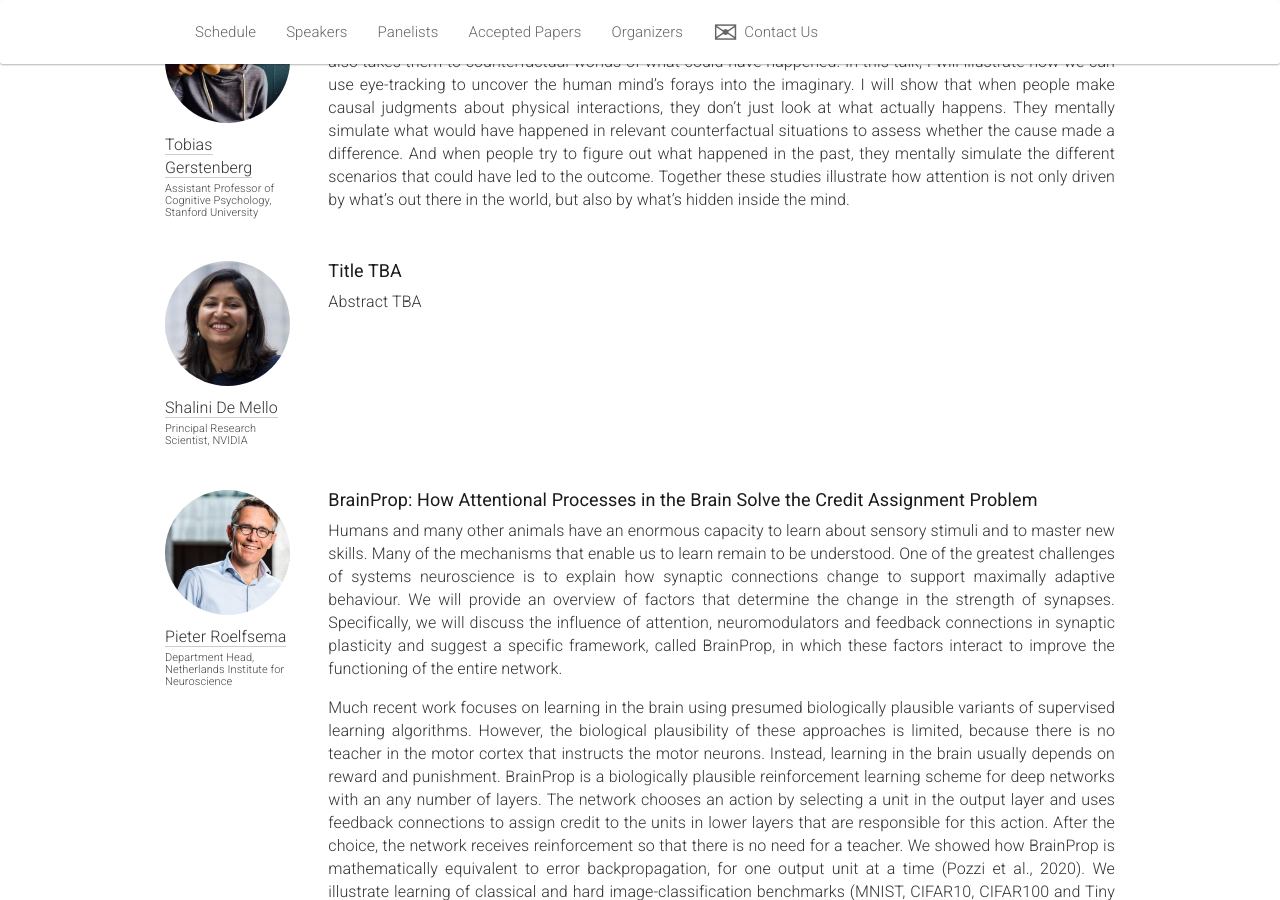
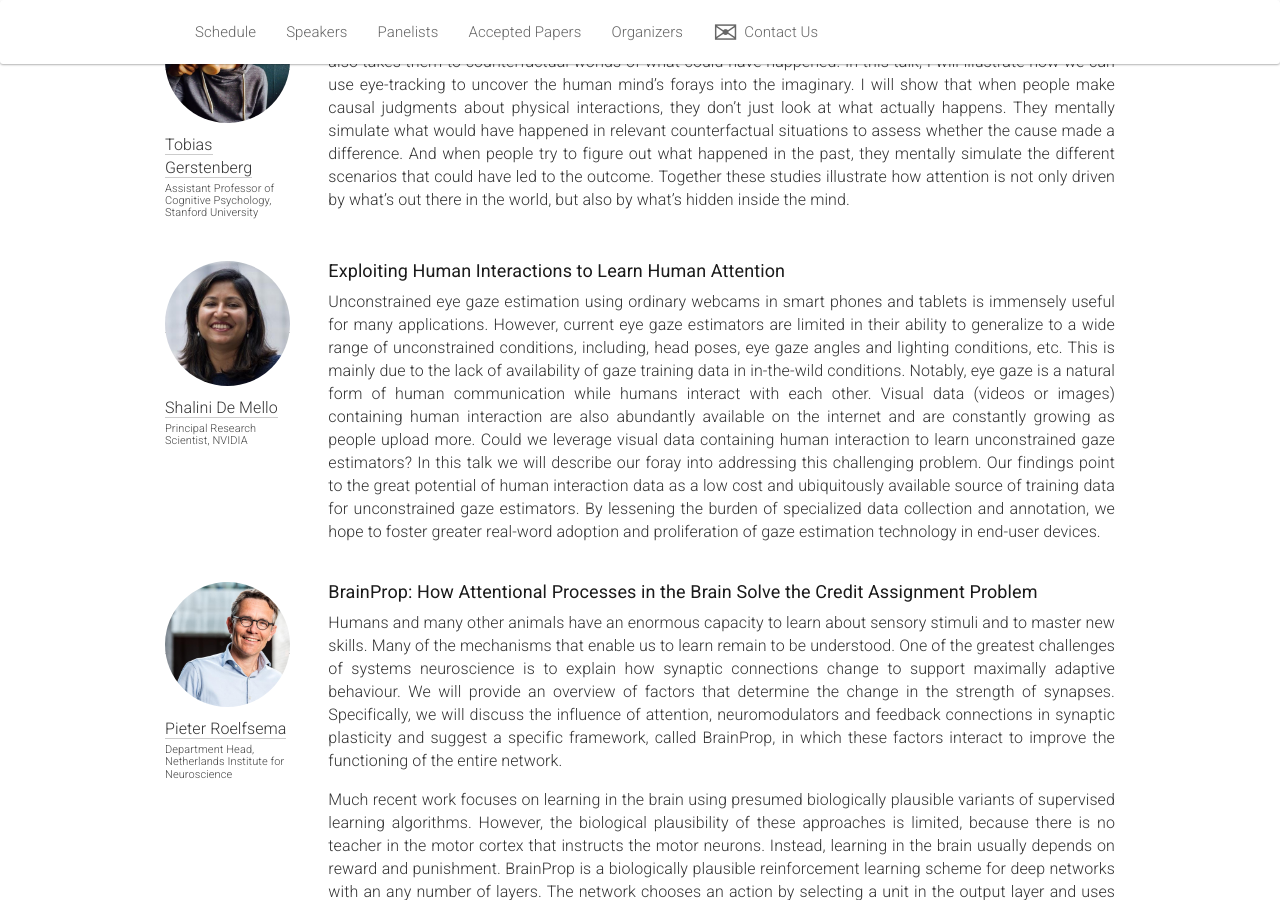
Before and after one commit to attention-learning-workshop/attention-learning-workshop.github.io, a Jekyll site: the page built from _pages/home_2022.md, in a window 1280 px wide and 900 px high, scrolled down 3689 px. Built offline with Jekyll 4.4.1, drawn with Linux system fonts in a browser that asks for light colours; nearby versions of some CDN libraries.

Commit message:
shalini talk details

```diff
--- a/_data/speakers.yml
+++ b/_data/speakers.yml
@@ -45,8 +45,9 @@
   url: https://research.nvidia.com/person/shalini-gupta
   photo: SM.jpg
   affil: Principal Research Scientist, NVIDIA
-  # talk_title: TBA
-  # talk_abstract: TBA
+  talk_title: Exploiting Human Interactions to Learn Human Attention
+  talk_abstract: |
+    Unconstrained eye gaze estimation using ordinary webcams in smart phones and tablets is immensely useful for many applications. However, current eye gaze estimators are limited in their ability to generalize to a wide range of unconstrained conditions, including, head poses, eye gaze angles and lighting conditions, etc. This is mainly due to the lack of availability of gaze training data in in-the-wild conditions. Notably, eye gaze is a natural form of human communication while humans interact with each other. Visual data (videos or images) containing human interaction are also abundantly available on the internet and are constantly growing as people upload more. Could we leverage visual data containing human interaction to learn unconstrained gaze estimators? In this talk we will describe our foray into addressing this challenging problem. Our findings point to the great potential of human interaction data as a low cost and ubiquitously available source of training data for unconstrained gaze estimators. By lessening the burden of specialized data collection and annotation, we hope to foster greater real-word adoption and proliferation of gaze estimation technology in end-user devices.
   category: speakers
   panelist: true
 
```
